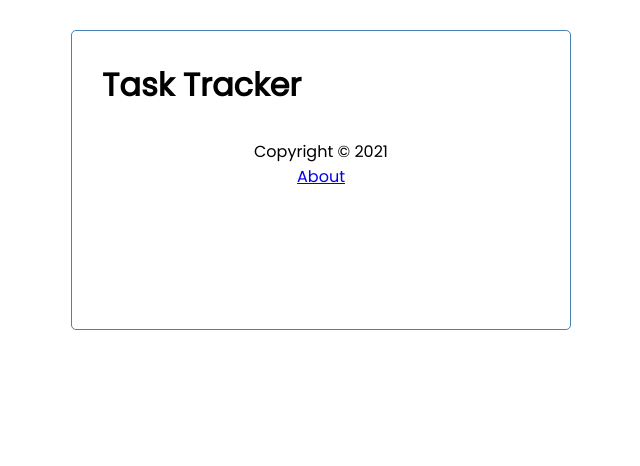
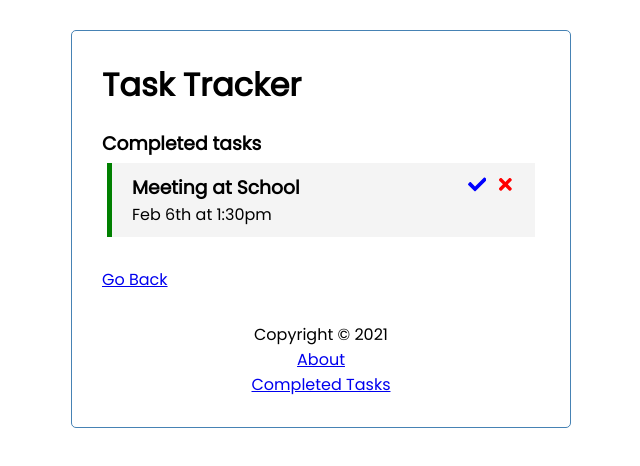
Before and after one commit to anshulag97/TaskTracker, a React (Create React App) app: page /completed in a window 1280 px wide. Shown: the top 466 px of the page, without its empty margins (319-959 px from the left). Built offline with nearby package versions, Linux system fonts and the light colour scheme; data requests are answered from the project's data file.

Commit message:
full functionality

```diff
--- a/db.json
+++ b/db.json
@@ -11,21 +11,8 @@
       "id": 2,
       "text": "Meeting at School",
       "day": "Feb 6th at 1:30pm",
-      "reminder": false,
+      "reminder": true,
       "status": true
-    },
-    {
-      "text": "test",
-      "day": "aaa",
-      "reminder": true,
-      "id": 4,
-      "status": true
-    },
-    {
-      "text": "homework",
-      "day": "friday",
-      "reminder": true,
-      "id": 5
     }
   ]
 }
--- a/src/App.js
+++ b/src/App.js
@@ -5,6 +5,7 @@ import Footer from './components/Footer'
 import Tasks from './components/Tasks'
 import AddTask from './components/AddTask'
 import About from './components/About'
+import Completed from './components/Completed'
 
 const App = () => {
   const [showAddTask, setShowAddTask] = useState(false)
@@ -56,6 +57,11 @@ const App = () => {
 
   // Delete Task
     const deleteTask = async (id) => {
+      const taskToDelete = await fetchTask(id)
+      // if(taskToDelete.status === true)
+      // alert('Cannot Delte completed task')
+      // else
+      // {
         const res = await fetch(`http://localhost:5000/tasks/${id}`, {
         method: 'DELETE',
       })
@@ -63,6 +69,7 @@ const App = () => {
       res.status === 200
         ? setTasks(tasks.filter((task) => task.id !== id))
         : alert('Error Deleting This Task')
+    // }
     }
 
   // Toggle Reminder
@@ -131,7 +138,9 @@ const App = () => {
                   <>
                     <Tasks
                       tasks={tasks}
-                      onDelete={deleteTask}
+                      onDelete={(id) => {
+                        console.log();
+                      }}
                       onEdit={editTask}
                       onToggle={toggleReminder}
                       statusHandler={statusHandler}
@@ -145,6 +154,13 @@ const App = () => {
             }
           />
           <Route path='/about' element={<About />} />
+          <Route path='/completed' element={
+          <Completed
+            tasks={tasks.filter(task => task.status)}
+            onDelete = {deleteTask}
+            onEdit = {editTask}
+            onToggle={toggleReminder}
+          />} />
         </Routes>
         <Footer />
       </div>
--- /dev/null
+++ b/src/components/Completed.js
@@ -0,0 +1,32 @@
+import { useState, useEffect } from 'react'
+import { Link, BrowserRouter as Router, Route, Routes} from 'react-router-dom'
+import Tasks from './Tasks'
+
+
+const Completed = ({tasks , onDelete, onEdit, onToggle}) => {
+
+    return(
+
+              <>
+              <h3>Completed tasks</h3>
+              {tasks.length > 0 ? (
+                   <Tasks
+                      tasks={tasks}
+                      onDelete={onDelete}
+                      status={'completed'}
+                      showSelect={false}
+                      onEdit={onEdit}
+                      onToggle={onToggle}
+                      />
+                ) : (
+                  'No Tasks To Show'
+                )}
+                <br/>
+                <Link to='/'>Go Back</Link>
+                </>
+    )
+}
+
+
+
+export default Completed
--- a/src/components/Footer.js
+++ b/src/components/Footer.js
@@ -5,6 +5,8 @@ const Footer = () => {
     <footer>
       <p>Copyright &copy; 2021</p>
       <Link to='/about'>About</Link>
+      <br/>
+      <Link to='/completed'>Completed Tasks</Link>
     </footer>
   )
 }
--- a/src/components/Tasks.js
+++ b/src/components/Tasks.js
@@ -1,16 +1,22 @@
 import Task from './Task'
+import PropTypes from 'prop-types'
 
-const Tasks = ({ tasks, onDelete, onToggle, onEdit, statusHandler, status }) => {
+const Tasks = ({ tasks, onDelete, onToggle, onEdit, statusHandler, status ,showSelect}) => {
+
   return (
     <>
-      <select
+
+      {showSelect ?
+      (<select
         onChange={statusHandler}
         style={{ fontSize: 16, height: 40, padding: 10, marginBottom: 10 }}
       >
           <option value="all">All</option>
           <option value="completed">Completed</option>
           <option value="uncompleted">unCompleted</option>
-      </select>
+      </select>)
+      : null
+}
 
       {status === "completed" && tasks.filter(task => task.status).map((task, index) => (
         <Task key={index} task={task} onDelete={onDelete} onEdit={onEdit} onToggle={onToggle} />
@@ -25,4 +31,12 @@ const Tasks = ({ tasks, onDelete, onToggle, onEdit, statusHandler, status }) =>
   )
 }
 
+Tasks.defaultProps = {
+  showSelect: true,
+}
+
+Tasks.propTypes = {
+  showSelect: PropTypes.bool,
+}
+
 export default Tasks
```
Lines whose indentation alone changed are shown as unchanged.
